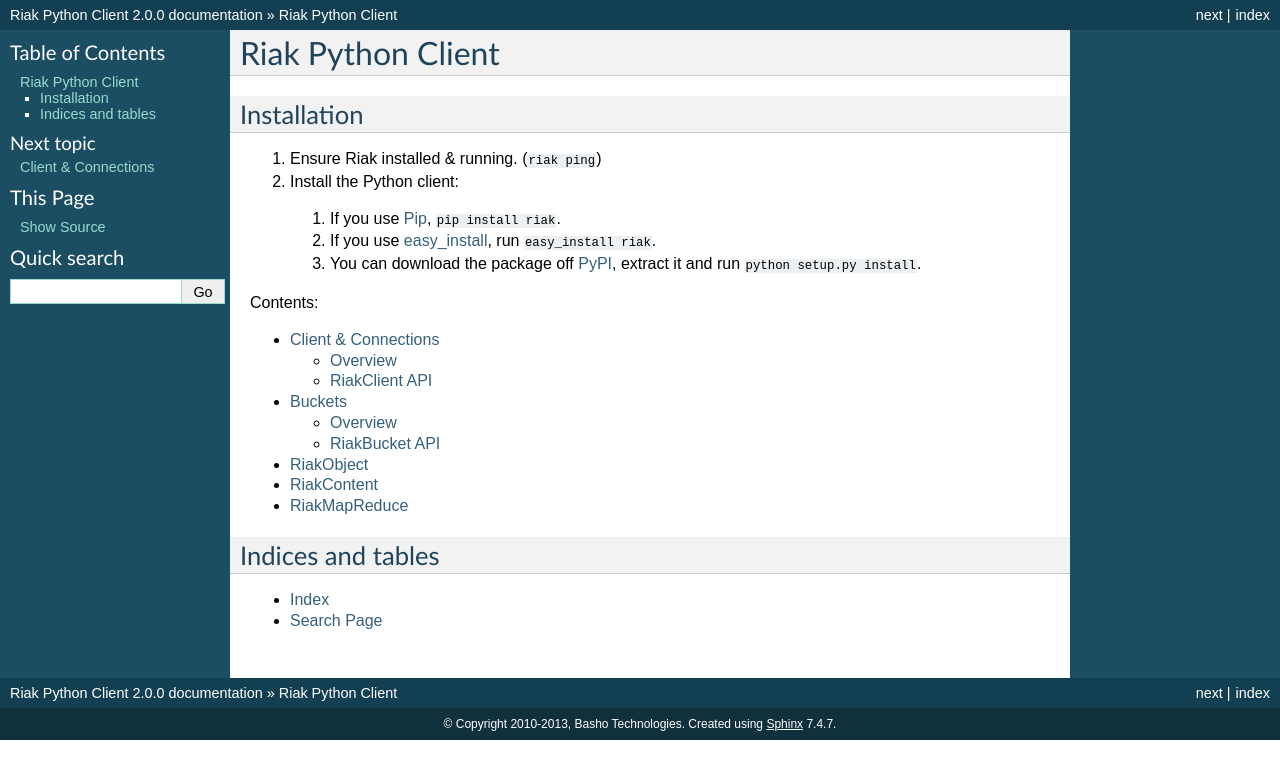
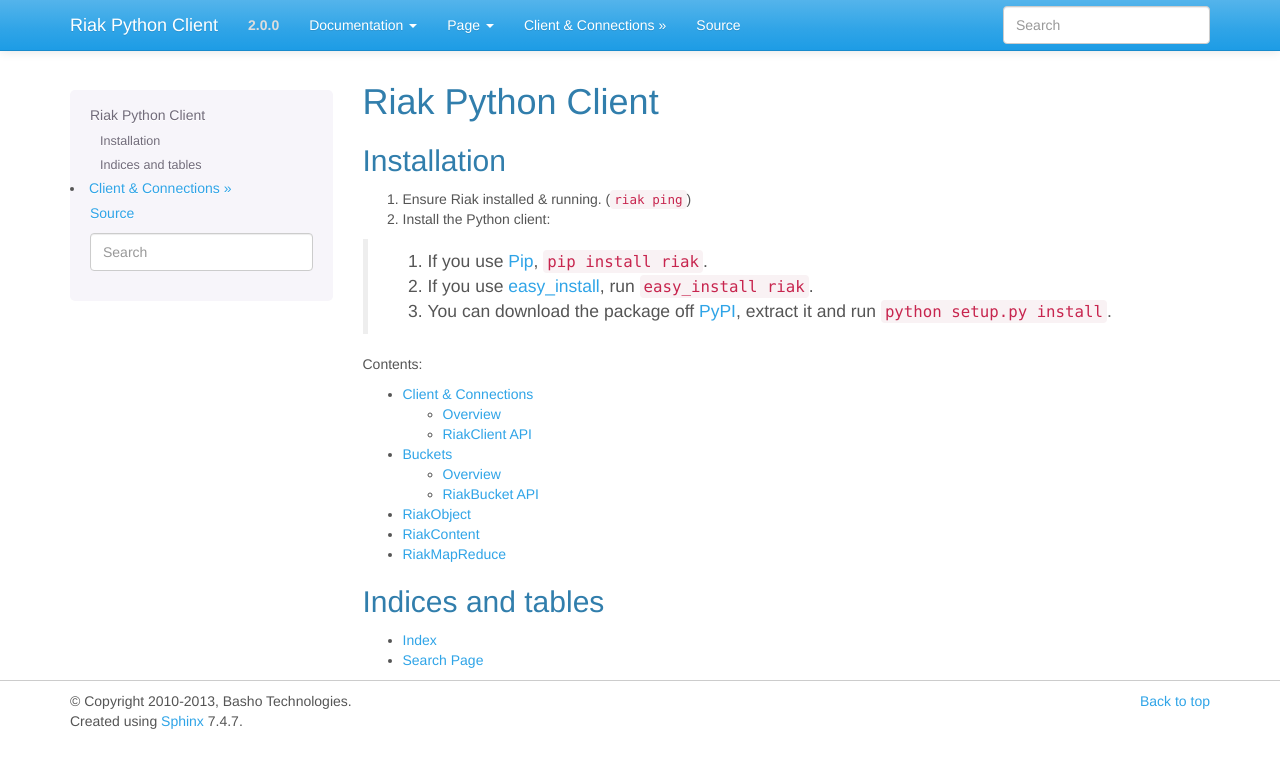
Before and after one commit to basho/riak-python-client, a Sphinx documentation site: the page built from docs/index.rst, in a window 1280 px wide. Shown: the top 779 px of the page. Built offline with Sphinx 7.4.7, drawn with Linux system fonts in a browser that asks for light colours.

Commit message:
Use the bootstrap theme.
This requires installing `sphinx-bootstrap-theme` from PyPi.

```diff
--- a/docs/conf.py
+++ b/docs/conf.py
@@ -12,6 +12,7 @@
 # serve to show the default.
 
 import sys, os
+import sphinx_bootstrap_theme
 
 # If extensions (or modules to document with autodoc) are in another directory,
 # add these directories to sys.path here. If the directory is relative to the
@@ -81,7 +82,7 @@
 #show_authors = False
 
 # The name of the Pygments (syntax highlighting) style to use.
-pygments_style = 'sphinx'
+pygments_style = 'friendly'
 
 # A list of ignored prefixes for module index sorting.
 #modindex_common_prefix = []
@@ -91,15 +92,20 @@
 
 # The theme to use for HTML and HTML Help pages.  See the documentation for
 # a list of builtin themes.
-html_theme = 'default'
+html_theme = 'bootstrap'
+# html_theme = 'default'
 
 # Theme options are theme-specific and customize the look and feel of a theme
 # further.  For a list of options available for each theme, see the
 # documentation.
-#html_theme_options = {}
+html_theme_options = {
+    'navbar_site_name':"Documentation",
+    'globaltoc_depth': 2,
+    'bootswatch_theme': 'cerulean'
+}
 
 # Add any paths that contain custom themes here, relative to this directory.
-#html_theme_path = []
+html_theme_path = sphinx_bootstrap_theme.get_html_theme_path()
 
 # The name for this set of Sphinx documents.  If None, it defaults to
 # "<project> v<release> documentation".
```
